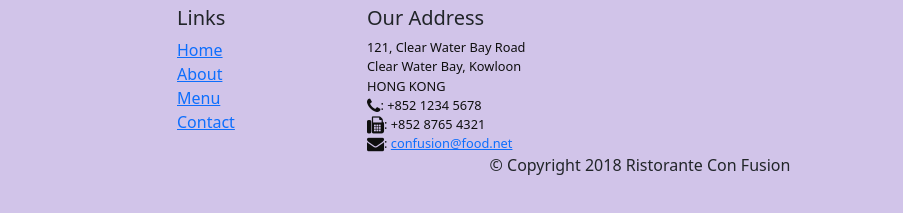
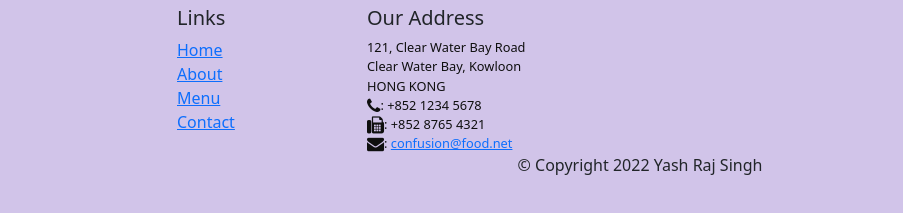
Before and after one commit to YashRajSingh-4799/intials_gits, a website: page contactus.html in a window 1280 px wide. Shown: the part 1477-1690 px from the top of the page, 0-903 px from the left. Drawn offline with nearby package versions, Linux system fonts and the light colour scheme.

Commit message:
copyright is updated

```diff
--- a/contactus.html
+++ b/contactus.html
@@ -197,7 +197,7 @@
            </div>
            <div class="row justify-content-center">
                 <div class="col-auto">
-                    <p>© Copyright 2018 Ristorante Con Fusion</p>
+                    <p>© Copyright 2022 Yash Raj Singh</p>
                 </div>
            </div>
         </div>
```
